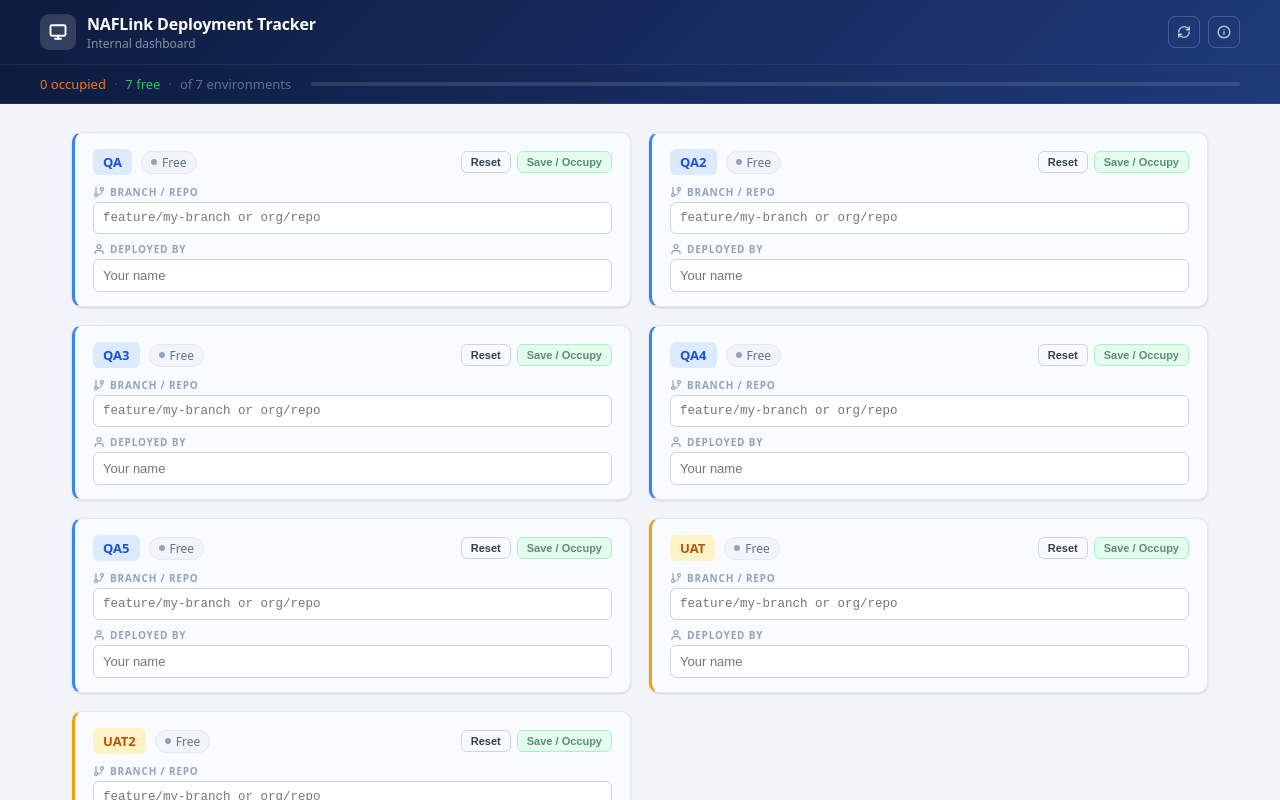
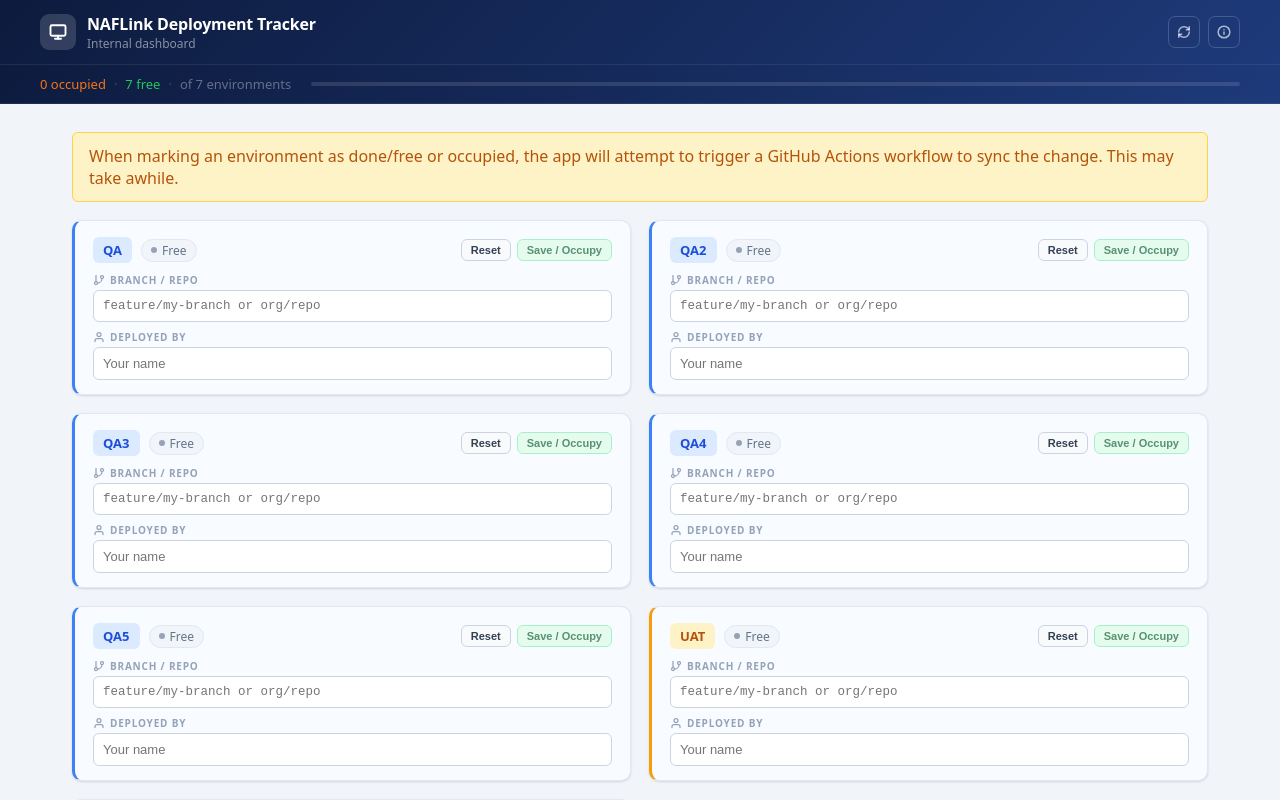
Before and after one commit to naf-jason-spence/naflink-environment-tracker, an Angular app: page / in a window 1280 px wide. Shown: the top 800 px of the page. Built offline with nearby package versions, Linux system fonts and the light colour scheme.

Commit message:
add warning banner

```diff
--- a/src/app/app.html
+++ b/src/app/app.html
@@ -1,6 +1,10 @@
 <app-header />
 <app-summary-bar />
 <main class="main">
+  <section class="warning-msg">
+    <p>{{ warningMessage }}</p>
+  </section>
+
   <div class="grid">
     @for (env of envService.environments(); track env.id) {
       <app-env-card [env]="env" />
--- a/src/app/app.scss
+++ b/src/app/app.scss
@@ -4,6 +4,14 @@
   max-width: 1200px;
   margin: 0 auto;
   padding: toRem(28) toRem(32);
+}
+.warning-msg {
+  background: #fef3c7;
+  color: #b45309;
+  border: toRem(1) solid #fcd34d;
+  border-radius: toRem(6);
+  padding: toRem(12) toRem(16);
+  margin-bottom: toRem(18);
 }
 .grid {
   display: grid;
--- a/src/app/app.ts
+++ b/src/app/app.ts
@@ -19,4 +19,5 @@ import { EnvironmentService } from './services/environment.service';
 })
 export class App {
   readonly envService = inject(EnvironmentService);
+  readonly warningMessage: string = 'When marking an environment as done/free or occupied, the app will attempt to trigger a GitHub Actions workflow to sync the change. This may take awhile.';
 }
```
